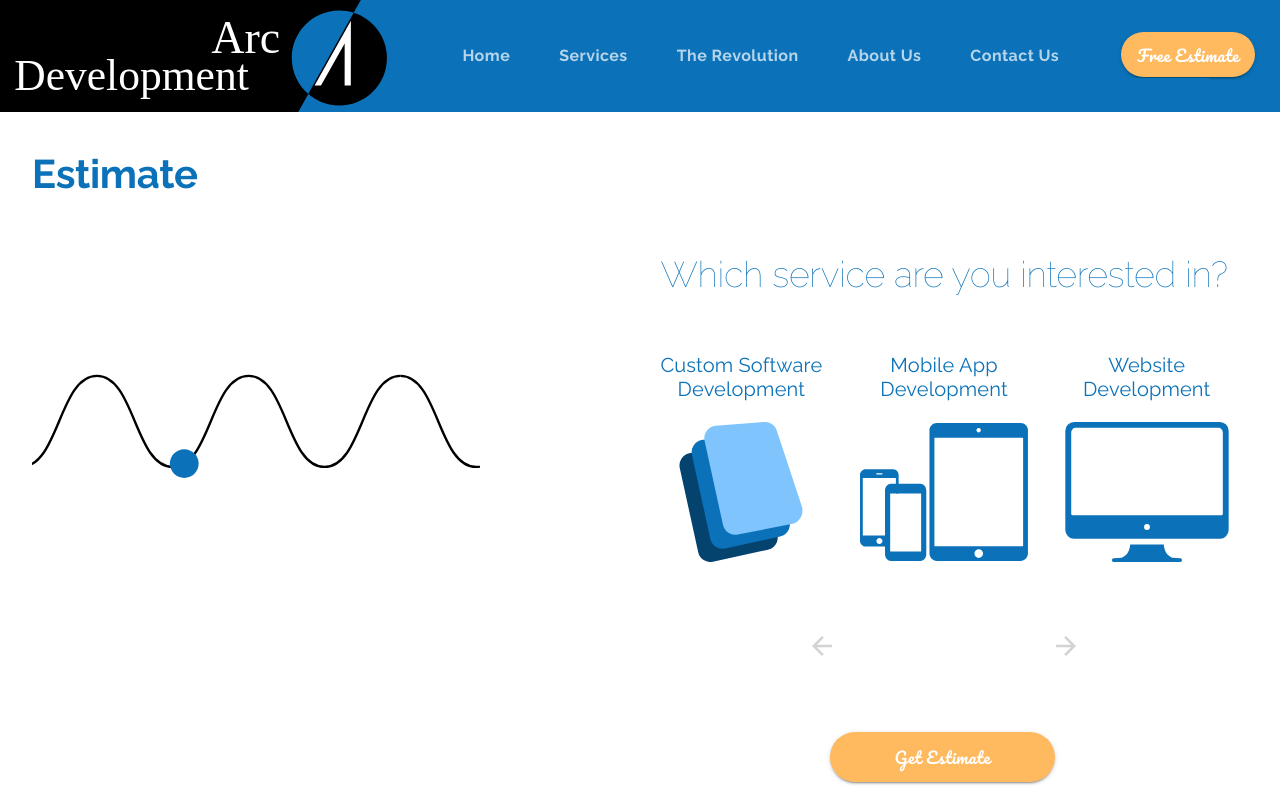
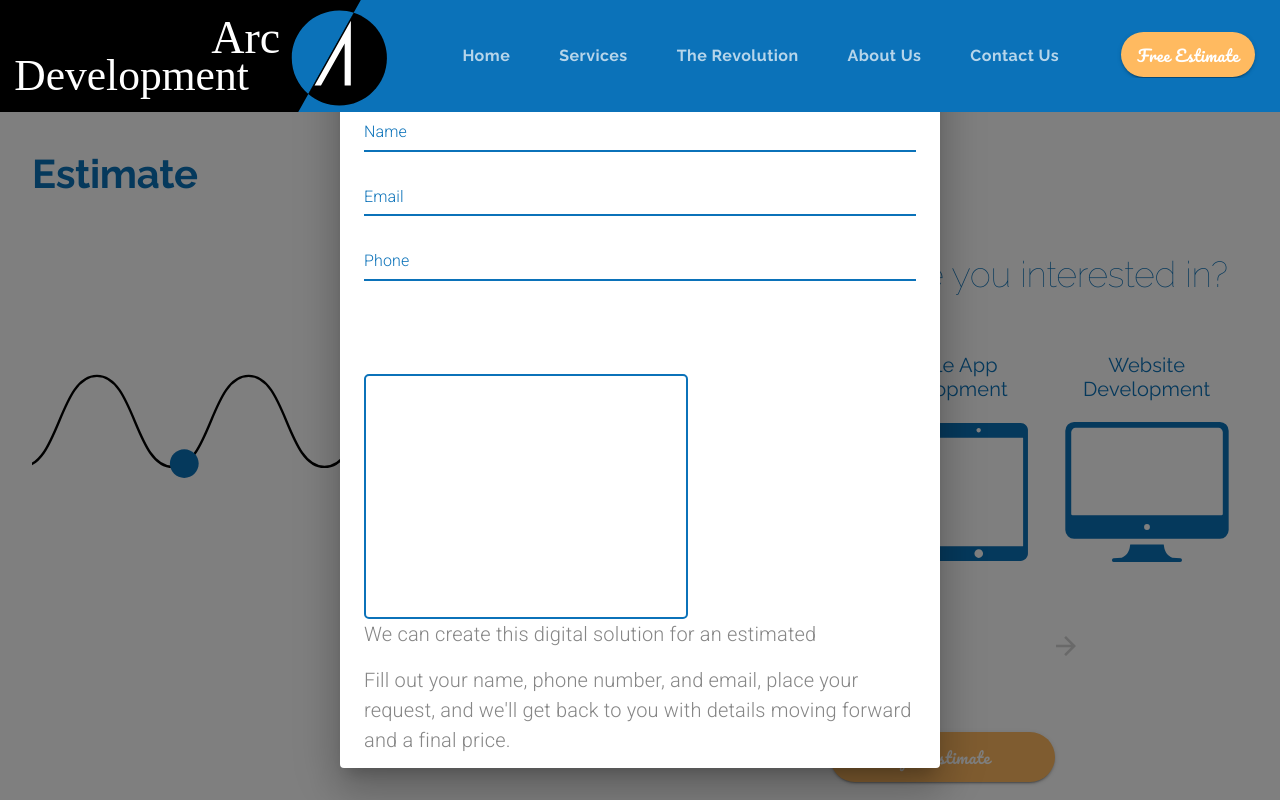
Before and after one commit to Jascha-Biederstedt/arcdevelopment, a React (Create React App) app: page /estimate in a window 1280 px wide. Both pictures are taken after a click on the button "Get Estimate". Shown: the top 800 px of the page. Built offline with nearby package versions, Linux system fonts and the light colour scheme.

Commit message:
Add estimate dialog

```diff
--- a/src/components/Estimate.js
+++ b/src/components/Estimate.js
@@ -7,6 +7,9 @@ import Button from '@material-ui/core/Button';
 import IconButton from '@material-ui/core/IconButton';
 import Typography from '@material-ui/core/Typography';
 import useMediaQuery from '@material-ui/core/useMediaQuery';
+import Dialog from '@material-ui/core/Dialog';
+import DialogContent from '@material-ui/core/DialogContent';
+import TextField from '@material-ui/core/TextField';
 
 import check from '../assets/check.svg';
 import send from '../assets/send.svg';
@@ -64,6 +67,11 @@ const useStyles = makeStyles(theme => ({
     '&:hover': {
       backgroundColor: theme.palette.secondary.light,
     },
+  },
+  message: {
+    border: `2px solid ${theme.palette.common.primaryColor}`,
+    marginTop: '5em',
+    borderRadius: 5,
   },
 }));
 
@@ -396,7 +404,20 @@ const Estimate = () => {
   const classes = useStyles();
   const theme = useTheme();
 
+  const matchesXS = useMediaQuery(theme.breakpoints.down('xs'));
+
   const [questions, setQuestions] = useState(defaultQuestions);
+  const [dialogOpen, setDialogOpen] = useState(false);
+
+  const [name, setName] = useState('');
+
+  const [email, setEmail] = useState('');
+  const [emailHelper, setEmailHelper] = useState('');
+
+  const [phone, setPhone] = useState('');
+  const [phoneHelper, setPhoneHelper] = useState('');
+
+  const [message, setMessage] = useState('');
 
   const defaultOptions = {
     loop: true,
@@ -485,6 +506,39 @@ const Estimate = () => {
         break;
       default:
         setQuestions(newQuestions);
+        break;
+    }
+  };
+
+  const onChange = event => {
+    let valid;
+
+    switch (event.target.id) {
+      case 'email':
+        setEmail(event.target.value);
+        valid = /^\w+([.-]?\w+)*@\w+([.-]?\w+)*(\.\w{2,3})+$/.test(
+          event.target.value
+        );
+        if (!valid) {
+          setEmailHelper('Invalid email');
+        } else {
+          setEmailHelper('');
+        }
+        break;
+
+      case 'phone':
+        setPhone(event.target.value);
+        valid = /^\(?([0-9]{3})\)?[-. ]?([0-9]{3})[-. ]?([0-9]{4})$/.test(
+          event.target.value
+        );
+        if (!valid) {
+          setPhoneHelper('Invalid phone number');
+        } else {
+          setPhoneHelper('');
+        }
+        break;
+
+      default:
         break;
     }
   };
@@ -602,11 +656,83 @@ const Estimate = () => {
           </Grid>
         </Grid>
         <Grid item>
-          <Button variant="contained" className={classes.estimateButton}>
+          <Button
+            variant="contained"
+            className={classes.estimateButton}
+            onClick={() => setDialogOpen(true)}
+          >
             Get Estimate
           </Button>
         </Grid>
       </Grid>
+      <Dialog open={dialogOpen} onClose={() => setDialogOpen(false)}>
+        <Grid container justify="center">
+          <Grid item>
+            <Typography variant="h2" align="center">
+              Estimate
+            </Typography>
+          </Grid>
+        </Grid>
+        <DialogContent>
+          <Grid container>
+            <Grid item container direction="column">
+              <Grid item style={{ marginBottom: '0.8em' }}>
+                <TextField
+                  label="Name"
+                  id="name"
+                  fullWidth
+                  value={name}
+                  onChange={event => setName(event.target.value)}
+                />
+              </Grid>
+              <Grid item style={{ marginBottom: '0.8em' }}>
+                <TextField
+                  label="Email"
+                  id="email"
+                  error={emailHelper.length !== 0}
+                  helperText={emailHelper}
+                  fullWidth
+                  value={email}
+                  onChange={onChange}
+                />
+              </Grid>
+              <Grid item style={{ marginBottom: '0.8em' }}>
+                <TextField
+                  label="Phone"
+                  id="phone"
+                  error={phoneHelper.length !== 0}
+                  helperText={phoneHelper}
+                  fullWidth
+                  value={phone}
+                  onChange={onChange}
+                />
+              </Grid>
+              <Grid item style={{ maxWidth: matchesXS ? '100%' : '20em' }}>
+                <TextField
+                  InputProps={{ disableUnderline: true }}
+                  value={message}
+                  id="message"
+                  fullWidth
+                  className={classes.message}
+                  multiline
+                  rows={10}
+                  onChange={event => setMessage(event.target.value)}
+                />
+              </Grid>
+              <Grid item>
+                <Typography variant="body1" paragraph>
+                  We can create this digital solution for an estimated
+                </Typography>
+                <Typography variant="body1" paragraph>
+                  Fill out your name, phone number, and email, place your
+                  request, and we'll get back to you with details moving forward
+                  and a final price.
+                </Typography>
+              </Grid>
+            </Grid>
+          </Grid>
+        </DialogContent>
+      </Dialog>
     </Grid>
   );
 };
```
